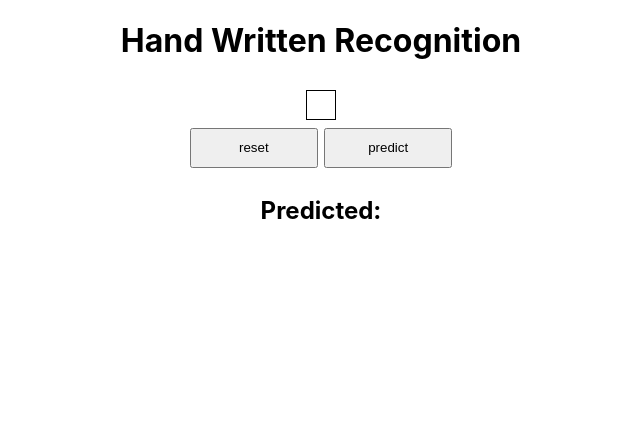
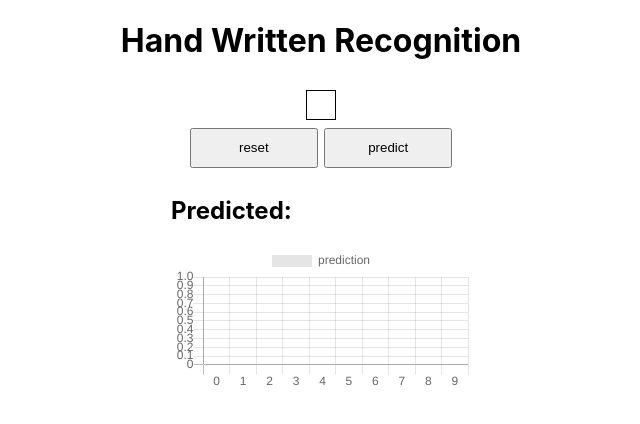
Before and after one commit to joe-suzuki/hw_recognition_frontend, a React (Create React App) app: page / in a window 1280 px wide. Shown: the top 424 px of the page, without its empty margins (319-959 px from the left). Built offline with nearby package versions, Linux system fonts and the light colour scheme.

Commit message:
display prob distribution graph

```diff
--- a/package.json
+++ b/package.json
@@ -7,8 +7,10 @@
     "@testing-library/react": "^11.2.2",
     "@testing-library/user-event": "^12.6.0",
     "axios": "^0.21.0",
+    "chart.js": "^2.9.4",
     "node-sass": "^4.14.1",
     "react": "^17.0.1",
+    "react-chartjs-2": "^2.11.1",
     "react-dom": "^17.0.1",
     "react-router-dom": "^5.2.0",
     "react-scripts": "4.0.1",
--- a/src/components/HandWritten.js
+++ b/src/components/HandWritten.js
@@ -1,6 +1,7 @@
 import React, {useRef, useState} from "react"
 import axios from "axios"
 
+import {Bar} from "react-chartjs-2"
 import styles from "./HandWritten.module.scss"
 
 const HandWritten = () => {
@@ -11,6 +12,14 @@
 
   const [predictedLabel, setPredictedLabel] = useState("")
   const [predictionProb, setPredictionProb] = useState([])
+
+  const data = {
+    labels: ["0", "1", "2", "3", "4", "5", "6", "7", "8", "9"],
+    datasets:[{
+      label: "prediction",
+      data: predictionProb
+    }]
+  }
 
   const startDrawing = () => {
     setDrawing(true)
@@ -75,9 +84,10 @@
 
       <div>
         <h2>Predicted: {predictedLabel}</h2>
-        {predictionProb.map((prob, index) => (
-          <p>{index}: {prob}</p>
-        ))}
+        {/*{predictionProb.map((prob, index) => (*/}
+        {/*  <p>{index}: {prob}</p>*/}
+        {/*))}*/}
+        <Bar data={data} />
       </div>
     </div>
   )
```
Also changed, not shown: 1 other file (tests, documents, lock files or other folders).
